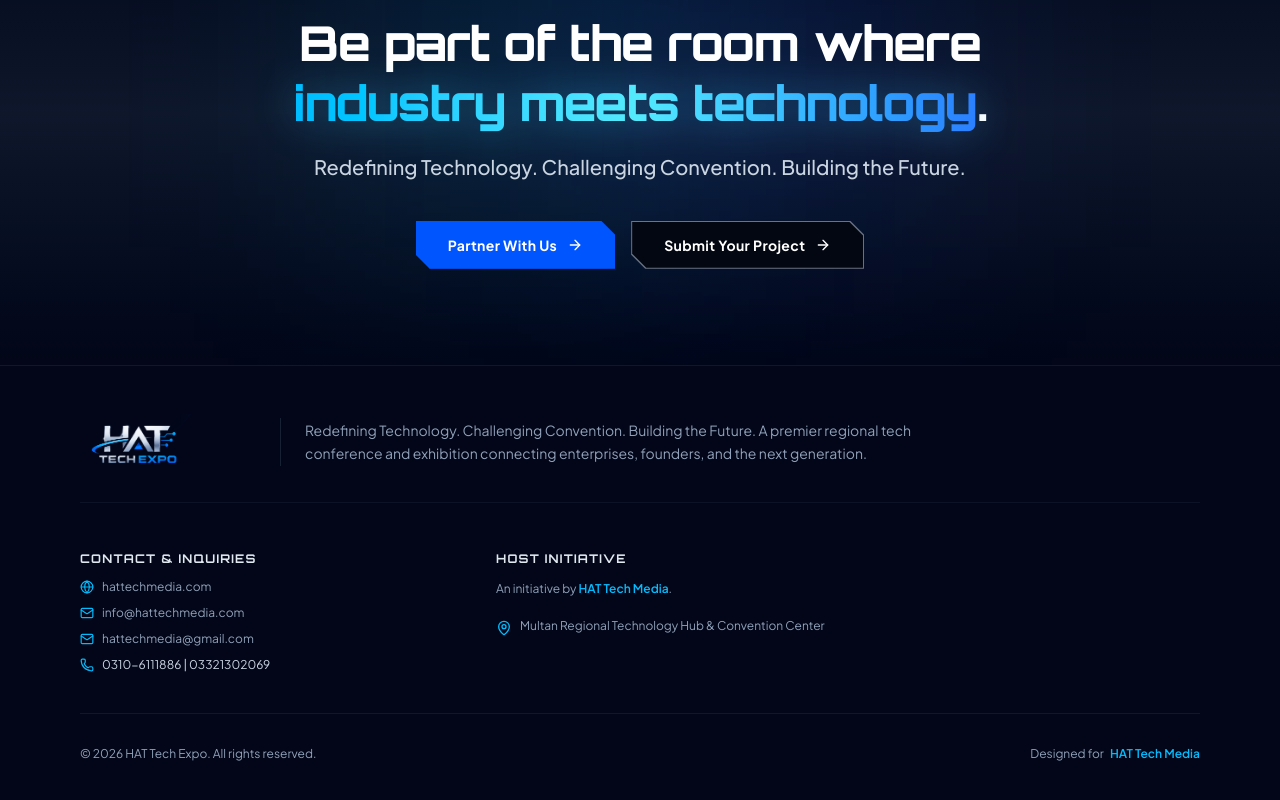
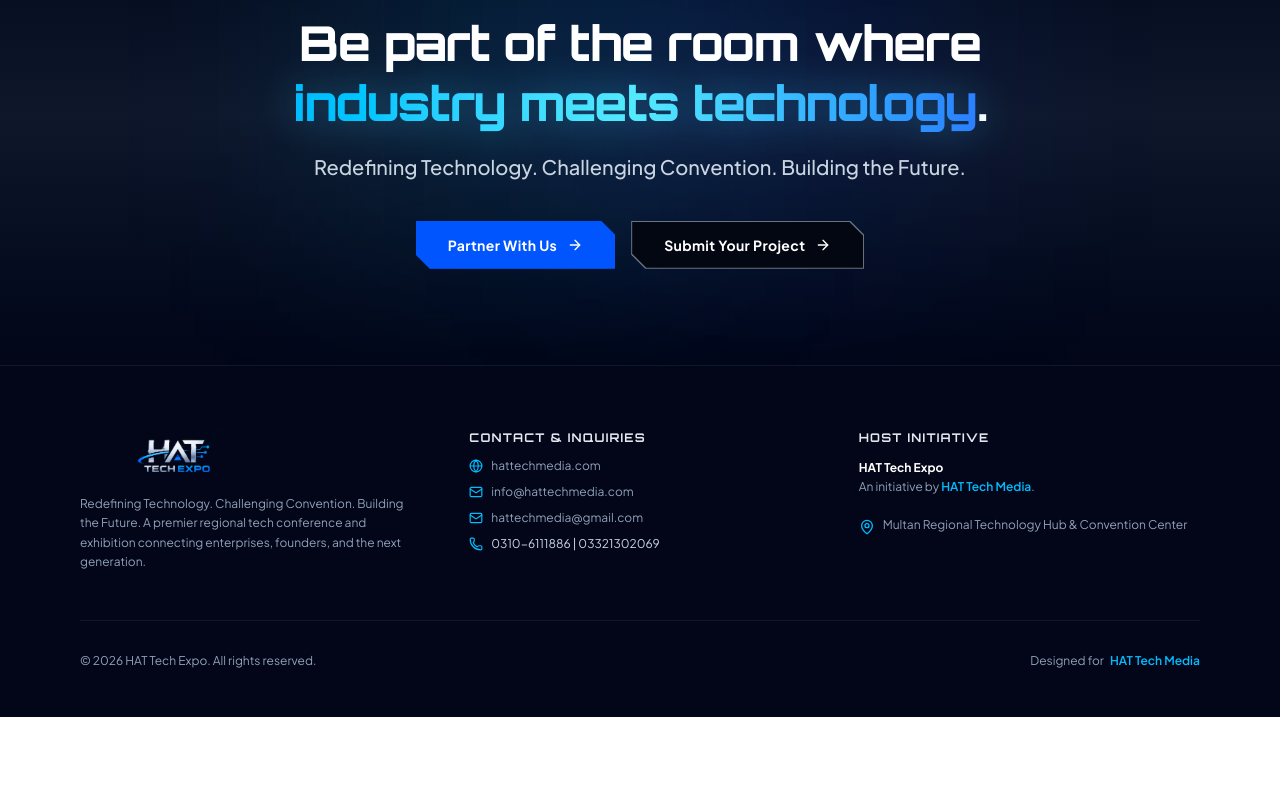
Before and after one commit to lets-abdullah/HAT-Tech-Expo, a Next.js app: page / in a window 1280 px wide. Shown: the part 5427-6227 px from the top of the page. After the commit the page ends 6144 px from the top, so only its background shows below. Built offline with nearby package versions, Linux system fonts and the light colour scheme.

Commit message:
refactor(footer): remove navigation column and adjust grid to 3 columns

```diff
--- a/src/components/Footer.tsx
+++ b/src/components/Footer.tsx
@@ -2,34 +2,31 @@
 
 import React from "react";
 import Image from "next/image";
-import Link from "next/link";
 import { Globe, Mail, Phone, MapPin, Heart } from "lucide-react";
 
 export default function Footer() {
   return (
-    <footer className="w-full bg-slate-950 text-slate-400 border-t border-slate-900 pt-12 pb-10">
-      <div className="max-w-300 mx-auto px-6 sm:px-8 lg:px-10 space-y-10">
-        {/* Top: Logo on the left side with text beside it */}
-        <div className="flex flex-col md:flex-row items-start md:items-center gap-6 pb-8 border-b border-slate-900/80">
-          <div className="relative h-14 w-44 shrink-0">
+    <footer className="w-full bg-slate-950 text-slate-400 border-t border-slate-900 pt-16 pb-12">
+      <div className="max-w-300 mx-auto px-6 sm:px-8 lg:px-10 space-y-12">
+        <div className="grid grid-cols-1 md:grid-cols-3 gap-10 lg:gap-12">
+          {/* Col 1: Logo & Mission */}
+          <div className="space-y-4 lg:col-span-1">
+            <div className="relative h-12 w-48">
               <Image
                 src="/images/hat-logo-transparent.png"
                 alt="HAT TECH EXPO"
                 fill
-              className="object-contain mix-blend-screen object-left"
+                className="object-contain mix-blend-screen"
               />
             </div>
-          <div className="hidden md:block w-px h-12 bg-slate-800/80 shrink-0" />
-          <p className="text-xs sm:text-sm text-slate-400 leading-relaxed max-w-2xl">
+            <p className="text-xs text-slate-400 leading-relaxed">
               Redefining Technology. Challenging Convention. Building the Future.
               A premier regional tech conference and exhibition connecting
               enterprises, founders, and the next generation.
             </p>
           </div>
 
-        {/* Lower / Bottom Section: Columns in Footer */}
-        <div className="grid grid-cols-1 md:grid-cols-2 gap-8 lg:gap-16 max-w-3xl pt-2">
-          {/* Col 1: Direct Contact Information */}
+          {/* Col 3: Direct Contact Information */}
           <div className="space-y-3">
             <h4 className="text-xs font-bold uppercase tracking-widest text-slate-200 font-tech">
               Contact & Inquiries
@@ -73,14 +70,14 @@ export default function Footer() {
             </ul>
           </div>
 
-          {/* Col 2: Venue & Initiative */}
+          {/* Col 4: Venue & Initiative */}
           <div className="space-y-3">
             <h4 className="text-xs font-bold uppercase tracking-widest text-slate-200 font-tech">
               Host Initiative
             </h4>
             <p className="text-xs text-slate-400 leading-relaxed">
-              {/* <strong className="text-white">HAT Tech Expo</strong> */}
-              {/* <br /> */}
+              <strong className="text-white">HAT Tech Expo</strong>
+              <br />
               An initiative by{" "}
               <span className="text-sky-400 font-semibold">
                 HAT Tech Media
```
Lines whose indentation alone changed are shown as unchanged.
